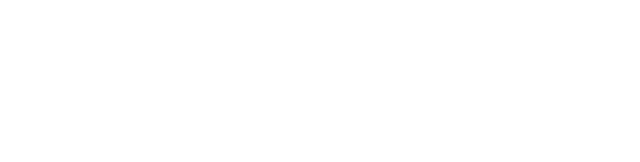
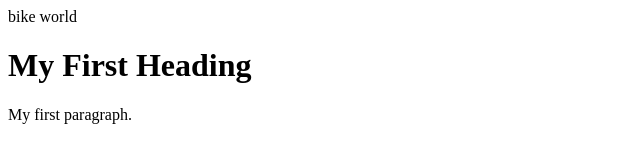
Before and after one commit to snappity/snappity.github.io, a plain HTML site: page index.html in a window 1280 px wide. Shown: the whole page, without its empty margins (0-640 px from the left). Drawn offline with Linux system fonts and the light colour scheme.

Commit message:
Update index.html

```diff
--- a/index.html
+++ b/index.html
@@ -1,6 +1,10 @@
-<title = "bike central>
-          <body bgcolor="yellow>
-  Hello world
+ <!DOCTYPE html>
+<html>
+          <heading> bike world </heading>
+<body>
 
+<h1>My First Heading</h1>
+<p>My first paragraph.</p>
 
-  </body>
+</body>
+</html>
```
